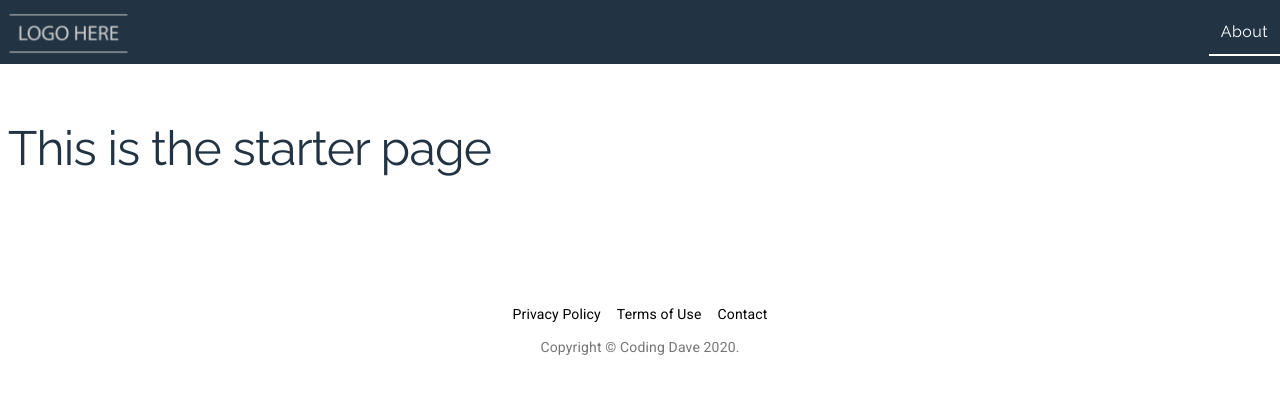
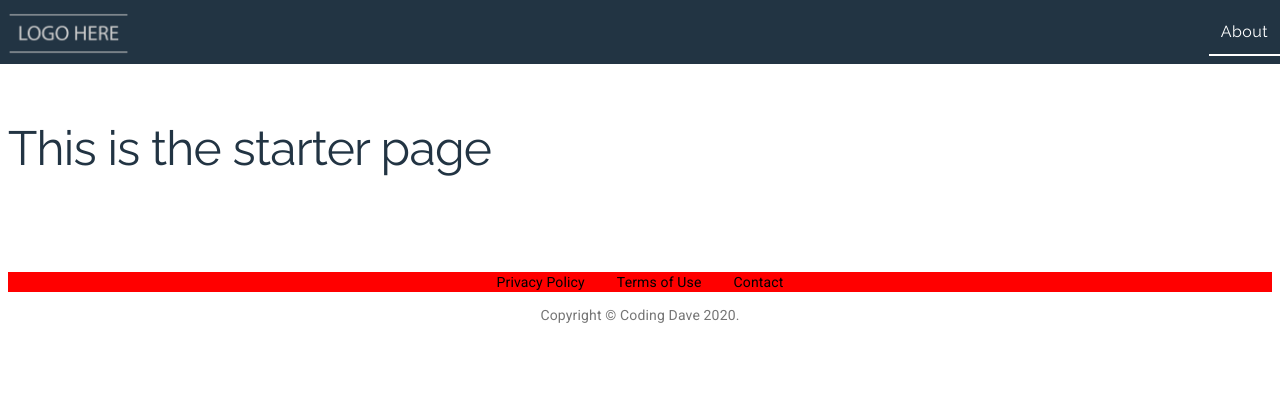
Before and after one commit to codingdave-dev/davelx, a Next.js app: page / in a window 1280 px wide. Shown: the top 394 px of the page. Built offline with nearby package versions, Linux system fonts and the light colour scheme.

Commit message:
Footer Updated

```diff
--- a/src/ui/Footer.js
+++ b/src/ui/Footer.js
@@ -34,7 +34,7 @@ const footerRoutes = [
 
 function Copyright({ websiteName, websiteURL }) {
   return (
-    <Typography variant="body2" color="textSecondary" align="center">
+    <Typography variant="body2" color="textSecondary" align={"center"}>
       {"Copyright © "}
       <Link color="inherit" href={websiteURL}>
         {websiteName}
@@ -52,15 +52,18 @@ const Footer = () => {
   return (
     <Grid
       container
-      justify={"center"}
       direction={"column"}
-      style={{ marginTop: "8em" }}
+      style={{ marginTop: "6em", marginBottom: "4em" }}
     >
-      <Grid item>
-        <Grid item container justify={"center"} spacing={2}>
+      <Grid item style={{ backgroundColor: "red" }}>
+        <Grid item container justify={"center"}>
           {footerRoutes.map((route) => (
-            <Grid key={route.id} item>
-              <Typography variant={"body2"} align="center">
+            <Grid
+              key={route.id}
+              item
+              style={{ paddingLeft: "1em", paddingRight: "1em" }}
+            >
+              <Typography variant={"body2"}>
                 <Link
                   color="inherit"
                   href={route.link}
```
